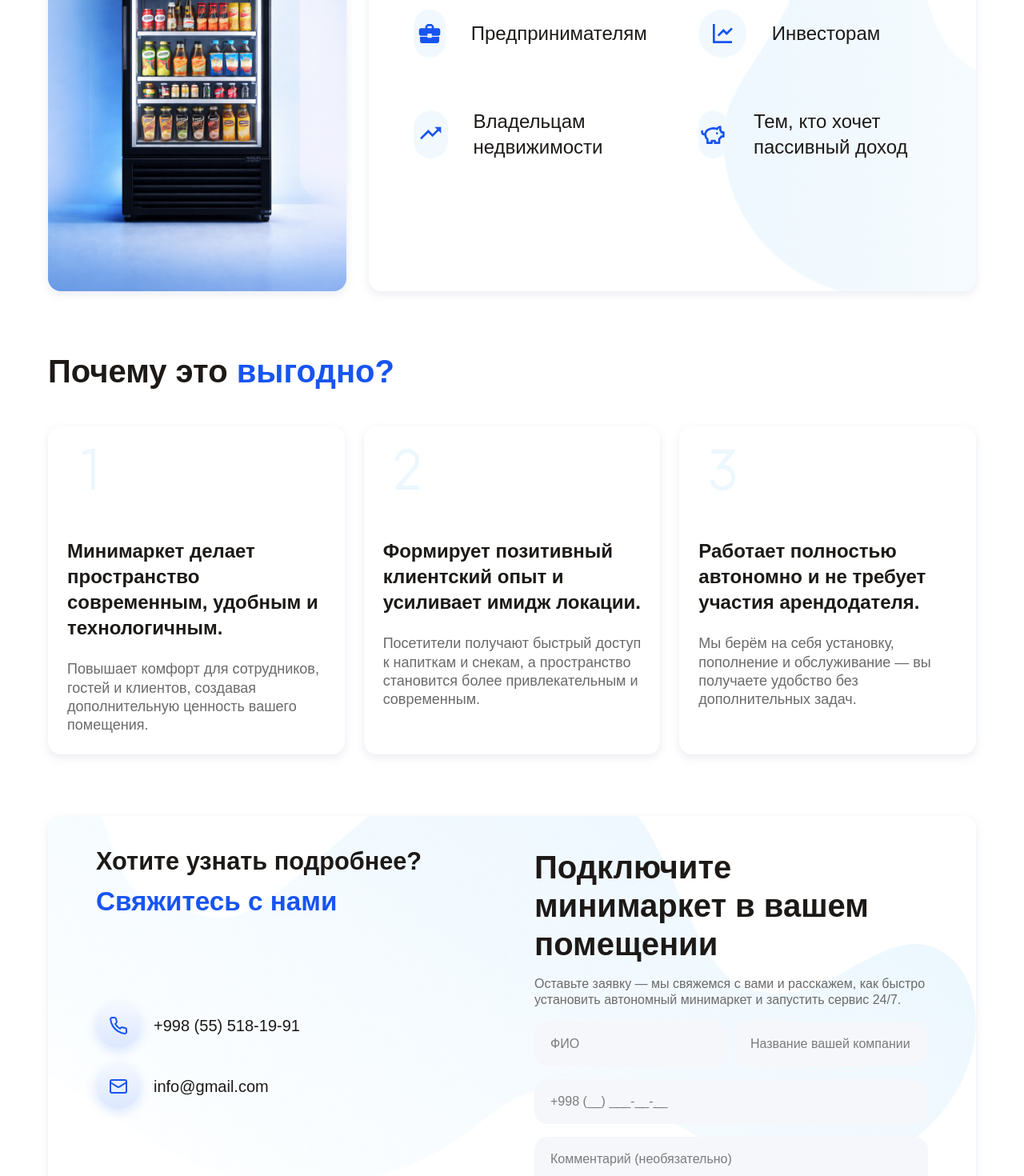
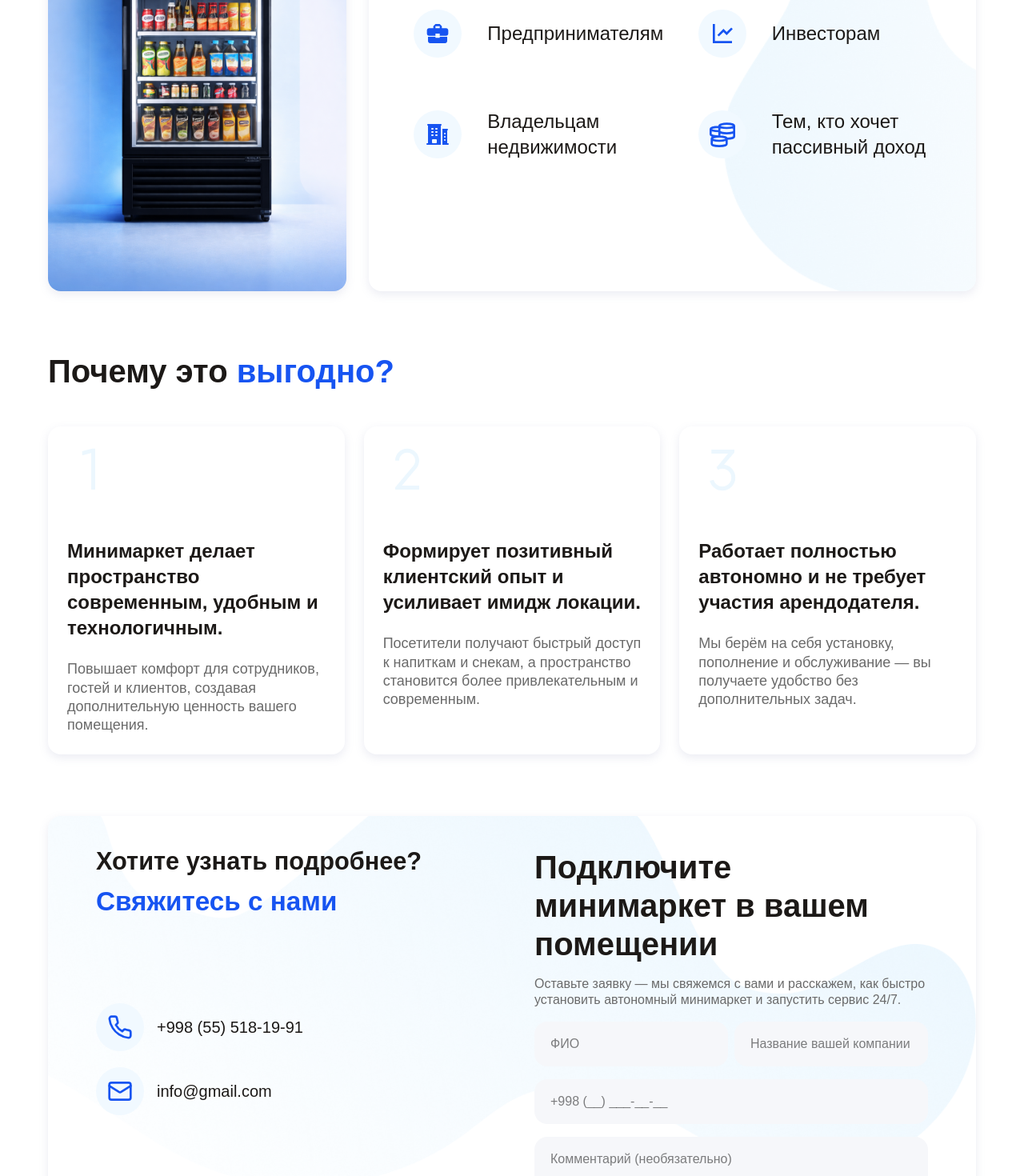
Before and after one commit to kattrine99/mm, a React (Vite) app: page /franchise in a window 1280 px wide. Shown: the part 1040-2510 px from the top of the page at 80% size. Built offline with nearby package versions, Linux system fonts and the light colour scheme; a web font is replaced by a local one.

Commit message:
исправление иконок

```diff
--- a/src/components/Footer/Footer.tsx
+++ b/src/components/Footer/Footer.tsx
@@ -125,8 +125,8 @@ export const Footer = () => {
               href="tel:+998555181991"
               className="flex items-center gap-4 text-[#1C1917] text-xl hover:text-[#1754F1]  active:text-[#1754F1] transition"
             >
-              <span className="w-14 h-14 rounded-full bg-gradient-to-b from-[#F4F8FF] to-[#DCE7FF] shadow-[0_4px_14px_rgba(23,84,241,0.15)] flex items-center justify-center">
-                <LuPhone className="w-6 h-6 text-[#1754F1]" />
+              <span className="flex rounded-full items-center justify-center w-15 h-15 bg-[#F1F9FF] text-[#1754F1]">
+                <LuPhone className="w-8 h-8 text-[#1754F1]" />
               </span>
               +998 (55) 518-19-91
             </a>
@@ -135,8 +135,8 @@ export const Footer = () => {
               href="mailto:info@gmail.com"
               className="flex items-center gap-4 text-[#1C1917] text-xl hover:text-[#1754F1] active:text-[#1754F1] transition"
             >
-              <span className="w-14 h-14 rounded-full bg-gradient-to-b from-[#F4F8FF] to-[#DCE7FF] shadow-[0_4px_14px_rgba(23,84,241,0.15)] flex items-center justify-center">
-                <LuMail className="w-6 h-6 text-[#1754F1]" />
+              <span className="flex rounded-full items-center justify-center w-15 h-15 bg-[#F1F9FF] text-[#1754F1]">
+                <LuMail className="w-8 h-8 text-[#1754F1]" />
               </span>
               info@gmail.com
             </a>
--- a/src/pages/Franchise/Franchise.tsx
+++ b/src/pages/Franchise/Franchise.tsx
@@ -6,6 +6,8 @@ import {  LuPiggyBank } from "react-icons/lu";
 import { RiLineChartLine, RiNumber1, RiNumber2, RiNumber3 } from "react-icons/ri";
 import { MdBusinessCenter } from "react-icons/md";
 import { BiTrendingUp } from "react-icons/bi";
+import { GrMoney } from "react-icons/gr";
+import { HiBuildingOffice2 } from "react-icons/hi2";
 
 export const Franchise = () => {
     const [formOpen, setFormOpen] = useState(false);
@@ -81,26 +83,26 @@ export const Franchise = () => {
                     <Heading text='Кому подойдёт формат' level={2} subtext='микромаркета'/>
                     <div className="pt-[clamp(24px,6vw,64px)] flex flex-col lg:grid grid-cols-2  gap-4 ">
                         <div className="flex flex-row gap-8 p-6 justify-start items-center">
-                            <div className="flex rounded-full items-center justify-center w-15 h-15 bg-[#F1F9FF] text-[#1754F1]">
+                            <div className="flex shrink-0 rounded-full items-center justify-center w-15 h-15 bg-[#F1F9FF] text-[#1754F1]">
                                 <MdBusinessCenter  className="w-8 h-8"/>
                             </div>
                             <p className="text-2xl text-[#1C1917]">Предпринимателям</p>
                         </div>
                         <div className="flex flex-row gap-8 p-6 justify-start items-center">
-                            <div className="flex rounded-full items-center justify-center w-15 h-15 bg-[#F1F9FF] text-[#1754F1]">
+                            <div className="flex shrink-0 rounded-full items-center justify-center w-15 h-15 bg-[#F1F9FF] text-[#1754F1]">
                                 <RiLineChartLine  className="w-8 h-8"/>
                             </div>
                             <p className="text-2xl text-[#1C1917]">Инвесторам</p>
                         </div>
                         <div className="flex flex-row gap-8 p-6 justify-start items-center">
-                            <div className="flex rounded-full items-center justify-center w-15 h-15 bg-[#F1F9FF] text-[#1754F1]">
-                                <BiTrendingUp  className="w-8 h-8"/>
+                            <div className="flex shrink-0 rounded-full items-center justify-center w-15 h-15 bg-[#F1F9FF] text-[#1754F1]">
+                                <HiBuildingOffice2   className="w-8 h-8"/>
                             </div>
                             <p className="text-2xl text-[#1C1917]">Владельцам недвижимости</p>
                         </div>
                         <div className="flex flex-row gap-8 p-6 justify-start items-center">
-                            <div className="flex rounded-full items-center justify-center w-15 h-15 bg-[#F1F9FF] text-[#1754F1]">
-                                <LuPiggyBank  className="w-8 h-8"/>
+                            <div className="flex shrink-0 rounded-full items-center justify-center w-15 h-15 bg-[#F1F9FF] text-[#1754F1]">
+                                <GrMoney className="w-8 h-8"/>
                             </div>
                             <p className="text-2xl text-[#1C1917]">Тем, кто хочет пассивный доход</p>
                         </div>
```
